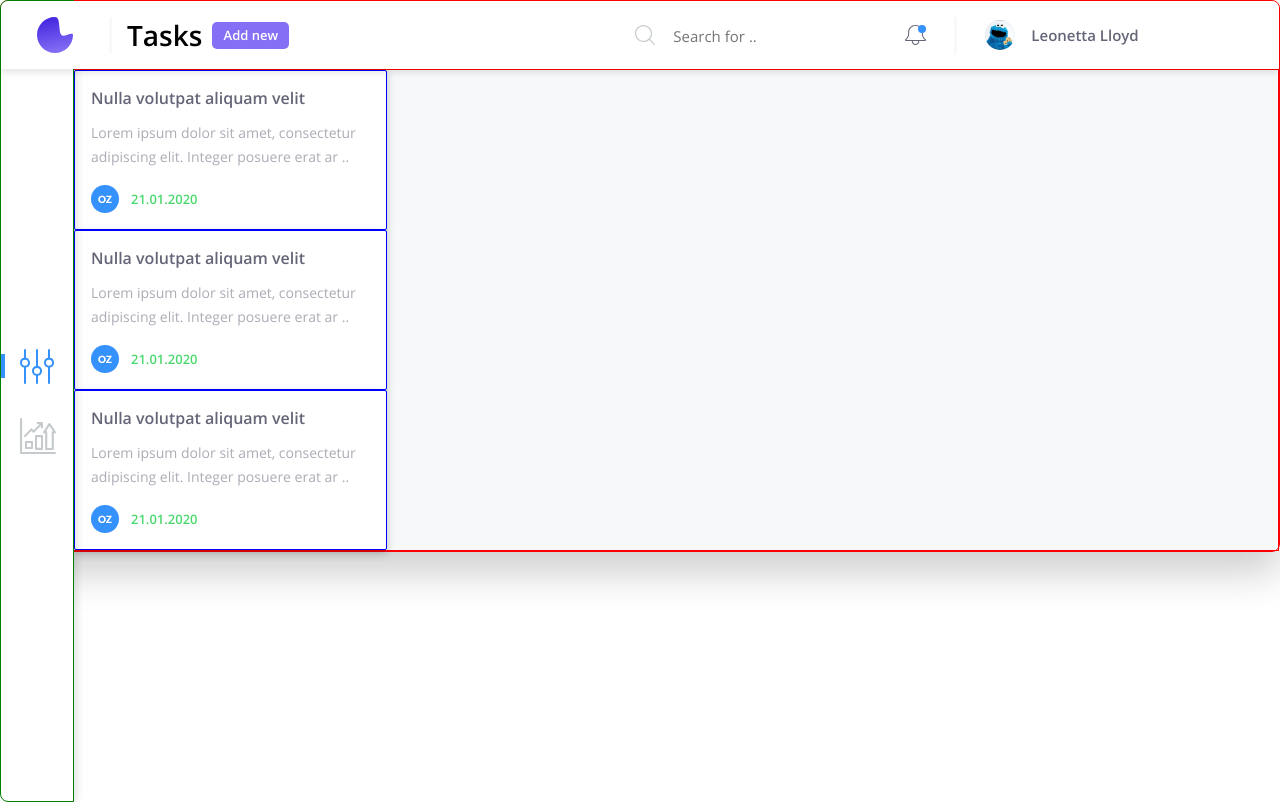
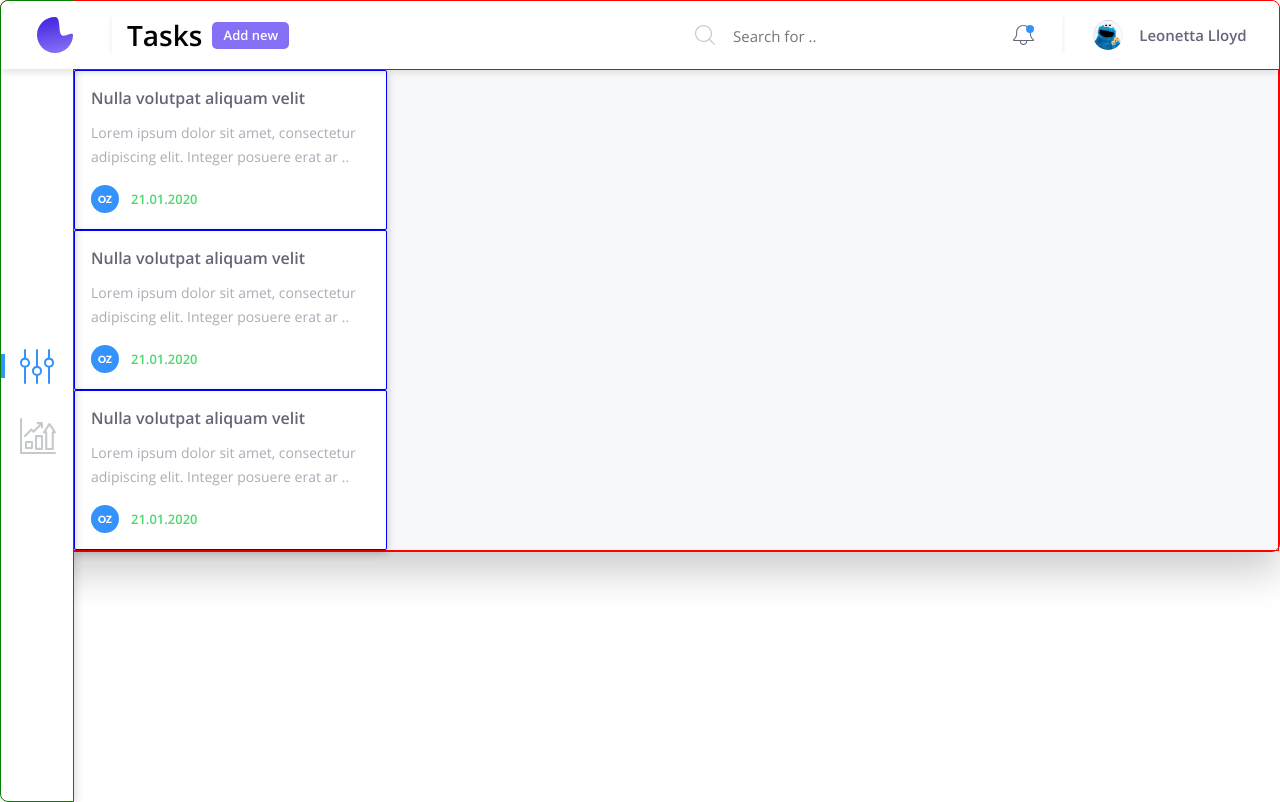
Before and after one commit to AlexValyshev/jungaroo-project, a Nuxt app: page / in a window 1280 px wide. Built offline with nearby package versions, Linux system fonts and the light colour scheme.

Commit message:
bugfix/header

```diff
--- a/components/Header/Avatar-name.vue
+++ b/components/Header/Avatar-name.vue
@@ -7,6 +7,7 @@
   width: 108px;
   height: 20px;
   text-decoration: none;
+  text-align: center;
   font-family: 'Open Sans', 'Arial', sans-serif;
   font-style: normal;
   font-weight: 600;
@@ -15,6 +16,7 @@
   transition: .3s;
   cursor: pointer;
 }
+
 .header__avatar-name:hover {
   opacity: .6;
 }
--- a/components/Header/Header.vue
+++ b/components/Header/Header.vue
@@ -1,42 +1,20 @@
 <template>
 <header class="header header_theme_ligth">
-  <Logo class="header__logo_position" />
-  <Bar class="header__bar_position" />
-  <Heading class="header__heading_position" />
-  <AddButton class="header__add-butoon_position" />
-  <SearchButton class="header__search-button_position" />
-  <SearchInput class="header__search-input_position" />
-  <Bell class="header__bell_position" />
-  <Bar class="header__bar-two_position" />
-  <Avatar class="header__avatar_position" />
-  <AvatarName class="header__avatar-name_position" />
-
+  <LeftGroup class="header__left-group" />
+  <RigthGroup class="header__rigth-group" />
 </header>
 </template>
 
 <script>
-import Logo from '~/components/Header/Logo.vue';
-import Bar from '~/components/Header/Bar.vue';
-import Heading from '~/components/Header/Heading.vue';
-import AddButton from '~/components/Header/Add-button.vue';
-import SearchButton from '~/components/Header/Search-button.vue';
-import SearchInput from '~/components/Header/Search-input.vue';
-import Bell from '~/components/Header/Bell.vue';
-import Avatar from '~/components/Header/Avatar.vue';
-import AvatarName from '~/components/Header/Avatar-name.vue';
+import LeftGroup from '~/components/Header/Left-group.vue';
+import RigthGroup from '~/components/Header/Rigth-group.vue';
+
 
 
 export default {
   components: {
-    Logo: Logo,
-    Bar: Bar,
-    Heading: Heading,
-    AddButton: AddButton,
-    SearchButton: SearchButton,
-    SearchInput: SearchInput,
-    Bell: Bell,
-    Avatar: Avatar,
-    AvatarName: AvatarName
+    LeftGroup: LeftGroup,
+    RigthGroup: RigthGroup
   }
 
 };
@@ -50,6 +28,7 @@ export default {
   margin: 0 auto;
   display: flex;
   align-items: center;
+  justify-content: space-around;
   border-radius: 8px 8px 0px 0px;
 }
 
@@ -58,43 +37,4 @@ export default {
   box-shadow: 0px 4px 7px rgba(0, 0, 0, 0.1);
 }
 
-.header__logo_position {
-  margin: auto 36px;
-}
-
-.header__bar_position {
-  margin: auto 15px auto 0;
-}
-
-.header__heading_position {
-  margin: auto 10px auto 0;
-}
-
-.header__add-butoon_position {
-  margin: auto 346px auto 0;
-}
-
-.header__search-button_position {
-  margin: auto 16px auto 0;
-}
-
-.header__search-input_position {
-  margin: auto 150px auto 0;
-
-}
-
-.header__bell_position {
-  margin: auto 28px auto 0;
-}
-
-.header__bar-two_position {
-  margin: auto 28px auto 0;
-}
-.header__avatar_position {
-  margin: auto 16px auto 0;
-}
-
-.header__avatar-name_position {
-  margin: auto 32px auto 0;
-}
 </style>
--- /dev/null
+++ b/components/Header/Left-group.vue
@@ -0,0 +1,51 @@
+<template>
+<div class="header__left-group">
+  <Logo class="header__logo_position" />
+  <Bar class="header__bar_position" />
+  <Heading class="header__heading_position" />
+  <AddButton class="header__add-butoon_position" />
+</div>
+</template>
+
+<script>
+import Logo from '~/components/Header/Logo.vue';
+import Bar from '~/components/Header/Bar.vue';
+import Heading from '~/components/Header/Heading.vue';
+import AddButton from '~/components/Header/Add-button.vue';
+
+
+export default {
+  components: {
+    Logo: Logo,
+    Bar: Bar,
+    Heading: Heading,
+    AddButton: AddButton
+
+  }
+
+};
+</script>
+
+
+<style>
+.header__left-group {
+  width: 50%;
+  display: flex;
+  align-items: center;
+  justify-content: flex-start;
+
+}
+
+.header__logo_position {
+  margin: auto 36px;
+}
+
+.header__bar_position {
+  margin: auto 15px auto 0;
+}
+
+.header__heading_position {
+  margin: auto 10px auto 0;
+}
+
+</style>
--- /dev/null
+++ b/components/Header/Rigth-group.vue
@@ -0,0 +1,67 @@
+<template>
+<div class="header__rigth-group">
+  <SearchButton class="header__search-button_position" />
+  <SearchInput class="header__search-input_position" />
+  <Bell class="header__bell_position" />
+  <Bar class="header__bar-two_position" />
+  <Avatar class="header__avatar_position" />
+  <AvatarName class="header__avatar-name_position" />
+</div>
+</template>
+
+<script>
+import SearchButton from '~/components/Header/Search-button.vue';
+import SearchInput from '~/components/Header/Search-input.vue';
+import Bell from '~/components/Header/Bell.vue';
+import Bar from '~/components/Header/Bar.vue';
+import Avatar from '~/components/Header/Avatar.vue';
+import AvatarName from '~/components/Header/Avatar-name.vue';
+
+
+export default {
+  components: {
+    SearchButton: SearchButton,
+    SearchInput: SearchInput,
+    Bell: Bell,
+    Bar: Bar,
+    Avatar: Avatar,
+    AvatarName: AvatarName
+  }
+
+};
+</script>
+
+
+<style>
+.header__rigth-group {
+  width: 50%;
+  display: flex;
+  align-items: center;
+  justify-content: flex-end;
+}
+
+.header__search-button_position {
+  margin: auto 16px auto 55px;
+}
+
+.header__search-input_position {
+  margin: auto auto auto 0;
+
+}
+
+.header__bell_position {
+  margin: auto 28px auto 0;
+}
+
+.header__bar-two_position {
+  margin: auto 28px auto 0;
+}
+
+.header__avatar_position {
+  margin: auto 16px auto 0;
+}
+
+.header__avatar-name_position {
+  margin: auto 32px auto 0;
+}
+</style>
```
